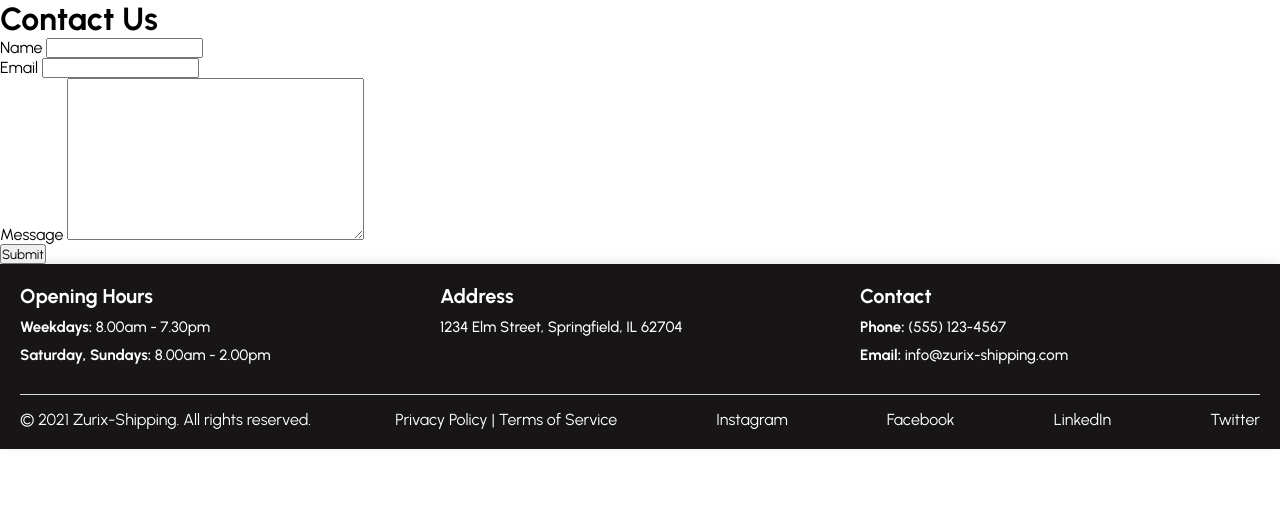
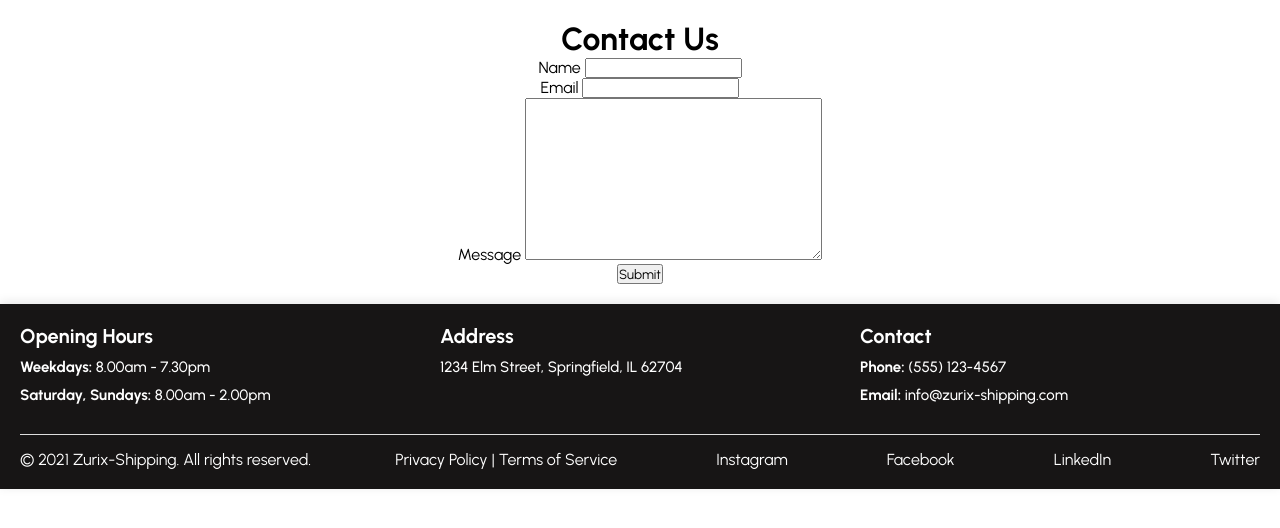
Before and after one commit to sameernjr/Zurix-Shipping, a Django app: page /Contact/ in a window 1280 px wide. Shown: the part 62-590 px from the top of the page. Run offline with Django 5.2, Linux system fonts and the light colour scheme.

Commit message:
added contact us header in the form

```diff
--- a/zurix/home/templates/home/contact.html
+++ b/zurix/home/templates/home/contact.html
@@ -1,8 +1,8 @@
 {% extends 'base.html' %}
 
 {% block content %}
-    <h1>Contact Us</h1>
     <form method="post" class="contact-form">
+        <h1 class="form-header">Contact Us</h1>
         {% csrf_token %}
         <div class="cf-3">
             <label for="id_name" class="contact-label">Name</label>
--- a/zurix/static/css/style.css
+++ b/zurix/static/css/style.css
@@ -646,6 +646,25 @@ li a {
     align-self: start;
 }
 
+/* Contact Us Styling */
+
+
+
+.contact-form {
+    display: flex;
+    flex-direction: column;
+    justify-content: center;
+    align-items: center;
+    padding: 20px;
+}
+
+.contact-form .contact-header {
+    font-size: 40px;
+    font-weight: 700;
+    color: black;
+    margin-bottom: 30px;
+}
+
 /* Footer Styling */
 
 .footer {
```
